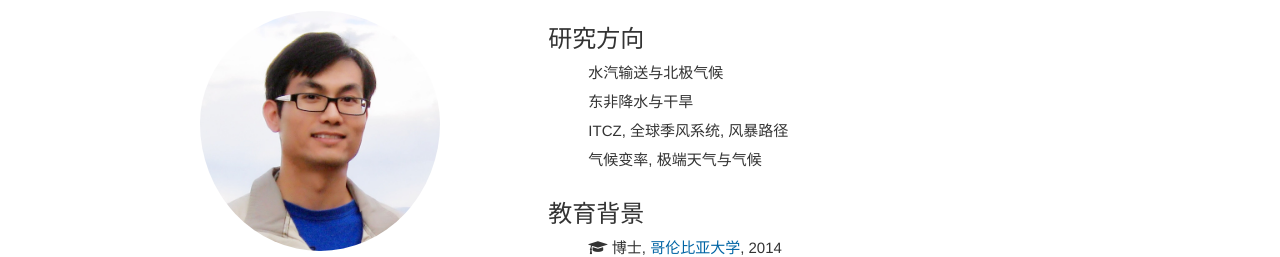
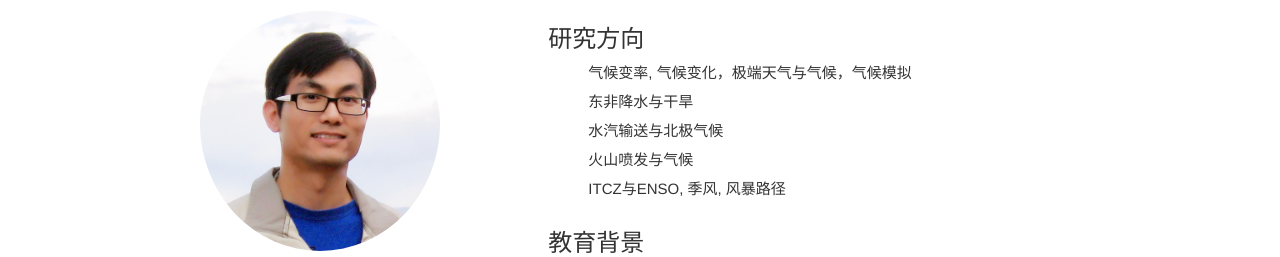
Before and after one commit to wy2136/wy2136.github.io, a plain HTML site: page index_Chinese.html in a window 1280 px wide. Shown: the part 55-312 px from the top of the page. Drawn offline with Linux system fonts and the light colour scheme; files whose address does not match are found by name; a web font is replaced by a local one.

Commit message:
update index_Chinese.html

```diff
--- a/index_Chinese.html
+++ b/index_Chinese.html
@@ -70,10 +70,11 @@
 				<div class="col-sm-12">
 					<h3>研究方向</h3>
 					<ul>
+						<li>气候变率, 气候变化，极端天气与气候，气候模拟</li>
+						<li>东非降水与干旱</li>
 						<li>水汽输送与北极气候</li>
-						<li>东非降水与干旱</li>
-						<li>ITCZ, 全球季风系统, 风暴路径</li>
-						<li>气候变率, 极端天气与气候</li>
+						<li>火山喷发与气候</li>
+						<li>ITCZ与ENSO, 季风, 风暴路径</li>
 					</ul>
 				</div> <!-- col -->
 
```
